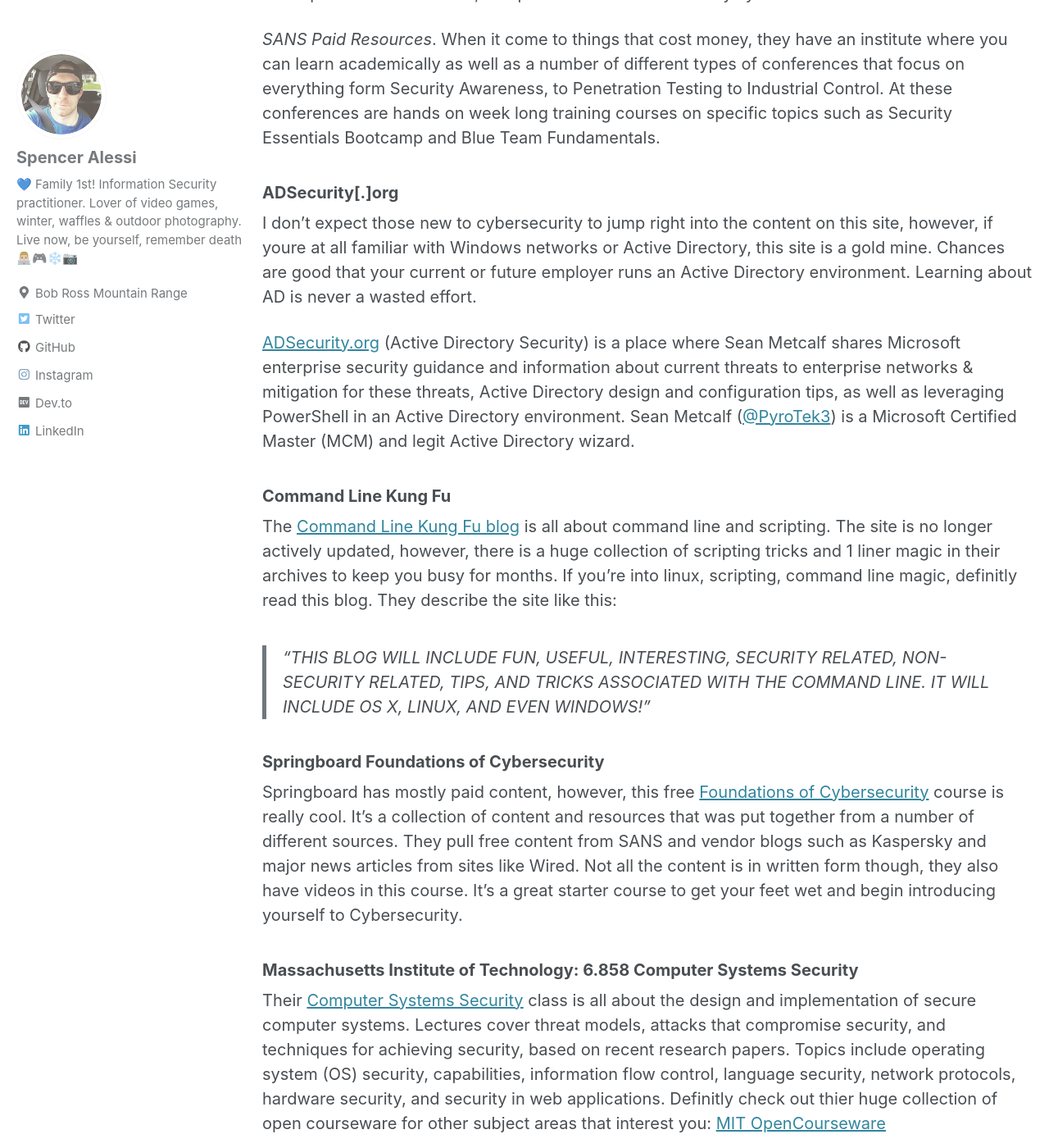
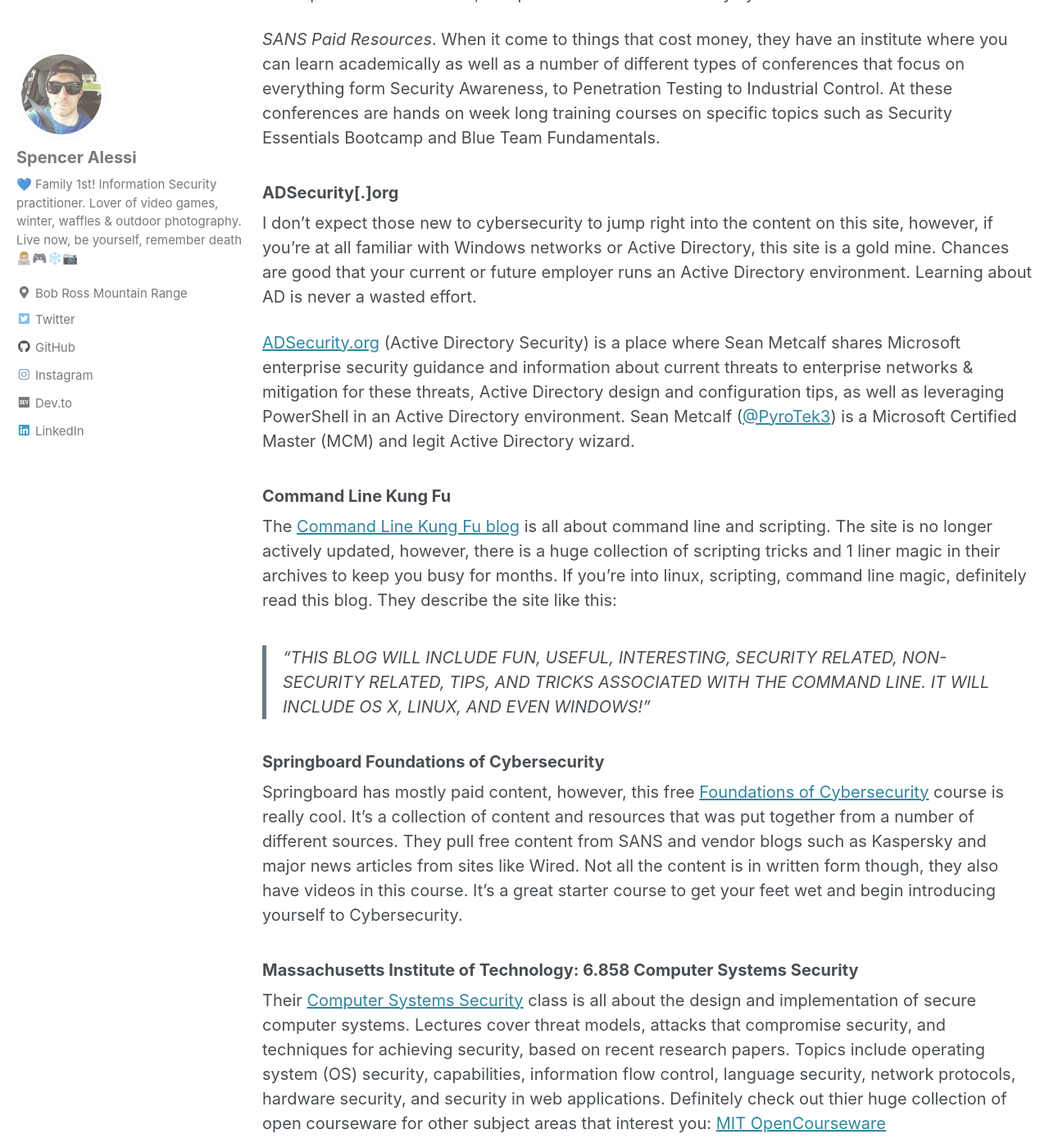
Before and after one commit to techspence/techspence.github.io, a Jekyll site: the page built from _posts/2020-03-05-Defensive-Cybersecurity-Mega-List-Free-Training-Resources.md, in a window 1280 px wide and 1400 px high, scrolled down 1993 px. Shown: the whole window at 82% size. Built offline with Jekyll 4.4.1, drawn with Linux system fonts in a browser that asks for light colours; cached includes are drawn as plain includes; some of the changed text lies outside the part shown.

Commit message:
Fixed spelling mistakes

```diff
--- a/_posts/2020-03-04-Defensive-Cybersecurity-Mega-List-Free-Training-Resources.md
+++ b/_posts/2020-03-05-Defensive-Cybersecurity-Mega-List-Free-Training-Resources.md
@@ -8,13 +8,13 @@ A mega huge list of Cybersecurity Training Resources, that are completely **FREE
 
 ## Why did I create this?
 
-1. **Not everyone can spend oodles of money on training**. SANS training is really great, but it comes at a cost. Traveling to conferences is great, but it comes at a cost. Attending a university (in person or even online) comes at a cost. Online training platforms and things like udemy are really great, but it comes at a cost.
+1. **Not everyone can spend oodles of money on training**. SANS training is really great, but it comes at a cost. Traveling to conferences is great, but it comes at a cost. Attending a university (in person or even online) comes at a cost. Online training platforms and things like Udemy are really great, but it comes at a cost.
 
     There is really great content out there that is completely free. This content is absolutely great for anyone with no to a few years experience in Cybersecurity. You don't need to spend an arm and a leg to get started.
 
 2. **Offensive Security Content Bias**. There's an abundance of great free content related to Offensive Security and Penetration testing. It makes sense too right. It's the flashy, sexy, fun and newsworthy part of Cybersecurity. Pentesting and hacking is super fun, even when you're just starting out and learning.
 
-    On the other hand, defending against attacks is not always as easy as firing up kali, running a free tool and getting domain admin within minutes in a poorly configured environment. There's oftentimes a lot of red tape, personalities to manage, legacy systems that break when you try and fix things and that list of headaches goes on and on. That's one reason why there isn't as much content for defenders.
+    On the other hand, defending against attacks is not always as easy as firing up Kali, running a free tool and getting domain admin within minutes in a poorly configured environment. There's oftentimes a lot of red tape, personalities to manage, legacy systems that break when you try and fix things and that list of headaches goes on and on. That's one reason why there isn't as much content for defenders.
 
     But rest assured, there is actually **a whole lot of really great FREE training resources** for the defensive minded cybersecurity professional and aspiring professionals.
 
@@ -63,19 +63,19 @@ A mega huge list of Cybersecurity Training Resources, that are completely **FREE
 [BHIS](https://www.blackhillsinfosec.com/) hosts webcasts several times a month. They are some of **THE BEST** [Blog](https://www.blackhillsinfosec.com/blog/) & [Webcasts](https://www.blackhillsinfosec.com/blog/webcasts/) in the industry. They are conducted by actual security practitioners and most of them cover both attack and defense. These are a must watch. You will seriously learn a lot from these, and often times walk away saying to yourself, "Wow I really should implement xyz."
 
 ### SANS Organization
-SANS is a really great organization that provides a number of really beneficial services to the community and the industry. When it comes to [free resources](https://www.sans.org/free) they have an abundance of things, such as: Webinars, posters and infographics, whitepapers, free trainings, newsletters, security tools and so much more. SANS does **really amazing work**, I highly recommend you [check out](https://www.sans.org/) what they have to offer.
+SANS is a really great organization that provides a number of really beneficial services to the community and the industry. When it comes to [free resources](https://www.sans.org/free) they have an abundance of things, such as: Webinars, posters and infographics, whitepapers, free training, newsletters, security tools and so much more. SANS does **really amazing work**, I highly recommend you [check out](https://www.sans.org/) what they have to offer.
 
 [SANS Cyber Aces](https://www.cyberaces.org/) is one of their free offerings and is an online course that teaches the core concepts needed to assess, and protect information security systems.
 
 _SANS Paid Resources_. When it come to things that cost money, they have an institute where you can learn academically as well as a number of different types of conferences that focus on everything form Security Awareness, to Penetration Testing to Industrial Control. At these conferences are hands on week long training courses on specific topics such as Security Essentials Bootcamp and Blue Team Fundamentals.
 
 ### ADSecurity[.]org
-I don't expect those new to cybersecurity to jump right into the content on this site, however, if youre at all familiar with Windows networks or Active Directory, this site is a gold mine. Chances are good that your current or future employer runs an Active Directory environment. Learning about AD is never a wasted effort.
+I don't expect those new to cybersecurity to jump right into the content on this site, however, if you're at all familiar with Windows networks or Active Directory, this site is a gold mine. Chances are good that your current or future employer runs an Active Directory environment. Learning about AD is never a wasted effort.
 
 [ADSecurity.org](https://adsecurity.org) (Active Directory Security) is a place where Sean Metcalf shares Microsoft enterprise security guidance and information about current threats to enterprise networks & mitigation for these threats, Active Directory design and configuration tips, as well as leveraging PowerShell in an Active Directory environment. Sean Metcalf ([@PyroTek3](https://twitter.com/PyroTek3)) is a Microsoft Certified Master (MCM) and legit Active Directory wizard.
 
 ### Command Line Kung Fu
-The [Command Line Kung Fu blog](http://blog.commandlinekungfu.com/) is all about command line and scripting. The site is no longer actively updated, however, there is a huge collection of scripting tricks and 1 liner magic in their archives to keep you busy for months. If you're into linux, scripting, command line magic, definitly read this blog. They describe the site like this:
+The [Command Line Kung Fu blog](http://blog.commandlinekungfu.com/) is all about command line and scripting. The site is no longer actively updated, however, there is a huge collection of scripting tricks and 1 liner magic in their archives to keep you busy for months. If you're into linux, scripting, command line magic, definitely read this blog. They describe the site like this:
 
 > "THIS BLOG WILL INCLUDE FUN, USEFUL, INTERESTING, SECURITY RELATED, NON-SECURITY RELATED, TIPS, AND TRICKS ASSOCIATED WITH THE COMMAND LINE. IT WILL INCLUDE OS X, LINUX, AND EVEN WINDOWS!"
 
@@ -83,7 +83,7 @@ The [Command Line Kung Fu blog](http://blog.commandlinekungfu.com/) is all about
 Springboard has mostly paid content, however, this free [Foundations of Cybersecurity](https://www.springboard.com/resources/learning-paths/cybersecurity-foundations/) course is really cool. It's a collection of content and resources that was put together from a number of different sources. They pull free content from SANS and vendor blogs such as Kaspersky and major news articles from sites like Wired. Not all the content is in written form though, they also have videos in this course. It's a great starter course to get your feet wet and begin introducing yourself to Cybersecurity.
 
 ### Massachusetts Institute of Technology: 6.858 Computer Systems Security
-Their [Computer Systems Security](https://ocw.mit.edu/courses/electrical-engineering-and-computer-science/6-858-computer-systems-security-fall-2014/) class is all about the design and implementation of secure computer systems. Lectures cover threat models, attacks that compromise security, and techniques for achieving security, based on recent research papers. Topics include operating system (OS) security, capabilities, information flow control, language security, network protocols, hardware security, and security in web applications. Definitly check out thier huge collection of open courseware for other subject areas that interest you: [MIT OpenCourseware](https://ocw.mit.edu/courses/electrical-engineering-and-computer-science/6-858-computer-systems-security-fall-2014/)
+Their [Computer Systems Security](https://ocw.mit.edu/courses/electrical-engineering-and-computer-science/6-858-computer-systems-security-fall-2014/) class is all about the design and implementation of secure computer systems. Lectures cover threat models, attacks that compromise security, and techniques for achieving security, based on recent research papers. Topics include operating system (OS) security, capabilities, information flow control, language security, network protocols, hardware security, and security in web applications. Definitely check out thier huge collection of open courseware for other subject areas that interest you: [MIT OpenCourseware](https://ocw.mit.edu/courses/electrical-engineering-and-computer-science/6-858-computer-systems-security-fall-2014/)
 
 ### Standford University: XCS100 Introduction to Web Security
 In this course, you’ll learn from experts in the field about the [Fundamentals of Web Security](https://scpd.stanford.edu/search/publicCourseSearchDetails.do?method=load&courseId=90053004) and some of the latest threats and their defenses. You’ll gain a deeper, technical understanding of cyber security, the Internet’s common and emerging vulnerabilities, and techniques for addressing those vulnerabilities. Topics include: click-jacking, frame busting, attacks on TLS, password breaches and more.
@@ -96,4 +96,4 @@ Ok ok, this again has a lot of paid content, however, [Cybrary](https://www.cybr
 If you are searching for free cybersecurity training courses and content, chances are that you are either looking for a job, are recently hired or are looking to make a move to cybersecurity. That's awesome! I have a lot of thoughts on how to set yourself apart from "the competition" and how to land your first or second job in cybersecurity, but i'll save that for another day.
 
 ### NICCS
-The [National Initiative for Cybersecurity Careers and Studies](https://niccs.us-cert.gov/workforce-development/cybersecurity-resources) is a great resoures to comb through for all things cybersecurity workforce and career related. On that site you will find outlooks on cybersecurity careers of the future, what talents and skills employers are looking for, tips for starting your cybersecurity career and seriously a whole lot more. There is content and tips and strategies for students and new job prospects, educators and even employers. Definitly a great resource!
+The [National Initiative for Cybersecurity Careers and Studies](https://niccs.us-cert.gov/workforce-development/cybersecurity-resources) is a great resoures to comb through for all things cybersecurity workforce and career related. On that site you will find outlooks on cybersecurity careers of the future, what talents and skills employers are looking for, tips for starting your cybersecurity career and seriously a whole lot more. There is content and tips and strategies for students and new job prospects, educators and even employers. Definitely a great resource!
```
